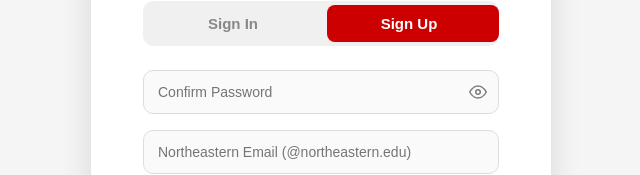
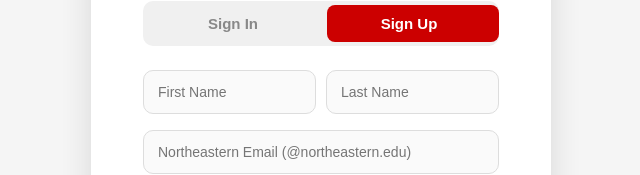
Before and after one commit to Oasis-NEU/s26-group-21, a React (Vite) app in the folder my-app/: page / in a window 1280 px wide. Both pictures are taken after a click on the element "Sign Up". Shown: the part 459-634 px from the top of the page, without its empty margins (319-959 px from the left). Built offline with nearby package versions, Linux system fonts and the light colour scheme; no server answers.

Commit message:
fixed duplicate confirm password for sign up mode in login

```diff
--- a/my-app/src/pages/login/loginPage.jsx
+++ b/my-app/src/pages/login/loginPage.jsx
@@ -111,6 +111,7 @@
         setLastName("")
         setPassword("")
         setConfirmPassword("")
+        setShowPassword(false)
     }
 
     return (
@@ -149,21 +150,21 @@
                 <form onSubmit={handleSubmit} className="login-form">
                     {/* Renders first and last name entry on sign up form */}
                     {isSignUp && (
-                        <div className="login-input-wrapper">
+                        <div className="login-name-row">
                             <input
-                                type={showPassword ? "text" : "password"}
-                                placeholder="Confirm Password"
-                                value={confirmPassword}
-                                onChange={(e) => setConfirmPassword(e.target.value)}
+                                type="text"
+                                placeholder="First Name"
+                                value={firstName} // Binds input's displayed value to firstName state variable
+                                onChange={(e) => setFirstName(e.target.value)} // Updates state variable on every keystroke
                                 className="login-input"
                             />
-                            <button
-                                type="button"
-                                onClick={() => setShowPassword(!showPassword)}
-                                className="login-eye-btn"
-                            >
-                                <img src={showPassword ? eyeOffIcon : eyeIcon} alt="toggle password" width="18" height="18" />
-                            </button>
+                            <input
+                                type="text"
+                                placeholder="Last Name"
+                                value={lastName} // Binds input's displayed value to lastName state variable
+                                onChange={(e) => setLastName(e.target.value)} // Updates state variable on every keystroke
+                                className="login-input"
+                            />
                         </div>
                     )}
                     {/* Display of sign in */}
```
